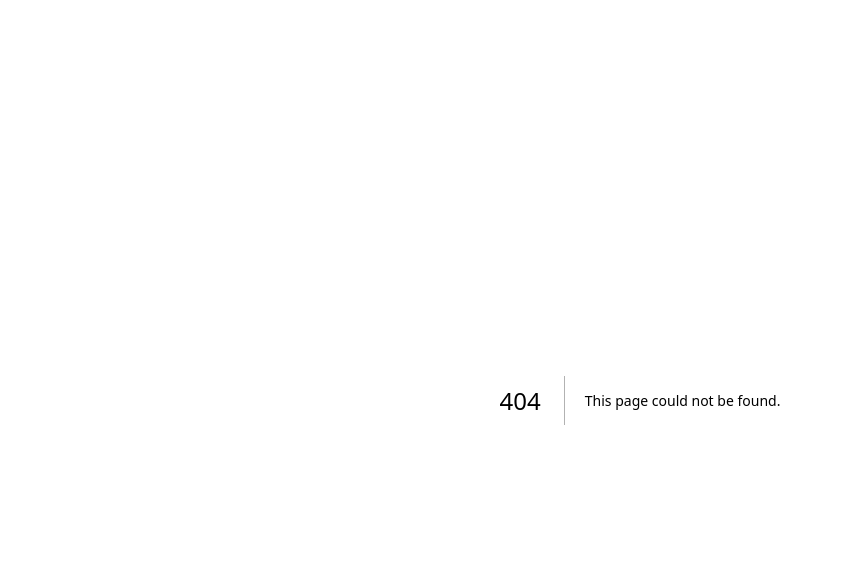
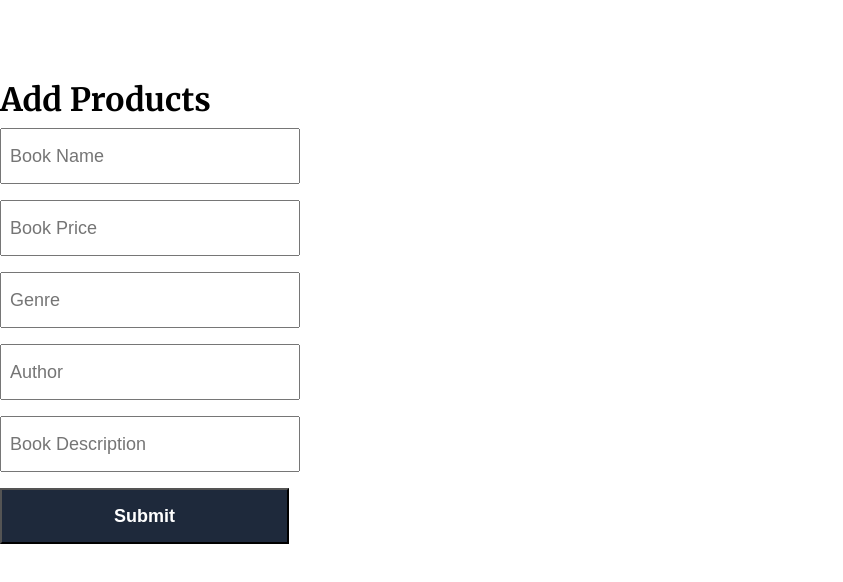
Before and after one commit to SthaRaunak/TheArchive, a Next.js app in the folder client/: page /admin in a window 1280 px wide. Before the commit this address had no page. Shown: the top 582 px of the page, without its empty margins (0-843 px from the left). Built offline with nearby package versions, Linux system fonts and the light colour scheme.

Commit message:
Added basic admin page for adding products

```diff
--- /dev/null
+++ b/client/src/pages/admin/index.js
@@ -0,0 +1,68 @@
+import React from 'react';
+import { Formik, Form, Field } from 'formik';
+import * as Yup from 'yup';
+
+const Admin = () => {
+    const handleAddBooks = (values) => {
+        fetch('http://localhost:4000/books',
+            {
+                method: 'POST',
+                headers: { 'Content-Type': 'application/json' },
+                body: JSON.stringify(values)
+            })
+    }
+
+    return (
+        <>
+            <div className='font-["merriweather"] con pt-20'><h1 className='mb-2'>Add Products</h1>
+                <Formik
+                    initialValues={{
+                        bookName: '',
+                        bookPrice: '',
+                        genre: '',
+                        author: '',
+                        bookDescription: '',
+                    }}
+                    onSubmit={values => {
+                        handleAddBooks(values)
+                        console.log(values)
+                    }}>
+
+                    {({ errors, touched }) => (
+                        <Form>
+                            <div>
+                                <Field placeholder="Book Name" name="bookName" className="ps-2 pe-14 text-lg py-3 mb-4" />
+                                {errors.bookName && touched.bookName ? (
+                                    <div>{errors.bookName}</div>
+                                ) : null}<br />
+
+                                <Field placeholder="Book Price" name="bookPrice" type="bookPrice" className="ps-2 pe-14 text-lg py-3 mb-4" />
+                                {errors.bookPrice && touched.bookPrice ?
+                                    <div>{errors.bookPrice}</div> : null}<br />
+
+                                <Field placeholder="Genre" name="genre" className="ps-2 pe-14 text-lg py-3 mb-4" />
+                                {errors.genre && touched.genre ? (
+                                    <div>{errors.genre}</div>
+                                ) : null}<br />
+
+                                <Field placeholder="Author" name="author" className="ps-2 pe-14 text-lg py-3 mb-4" />
+                                {errors.author && touched.author ? (
+                                    <div>{errors.author}</div>
+                                ) : null}<br />
+
+
+                                <Field placeholder="Book Description" name="bookDescription" type="bookDescription" className="ps-2 pe-14 text-lg py-3 mb-4" />
+                                {errors.bookDescription && touched.bookDescription ? <div>{errors.bookDescription}</div> : null}<br />
+
+                                <button type="submit" className='py-3 p-28 bg-slate-800 text-white text-lg font-bold'>Submit</button>
+                            </div>
+
+                        </Form>
+                    )}
+                </Formik>
+            </div>
+        </>
+    )
+}
+
+export default Admin
```
Also changed, not shown: 1 other file (tests, documents, lock files or other folders).
